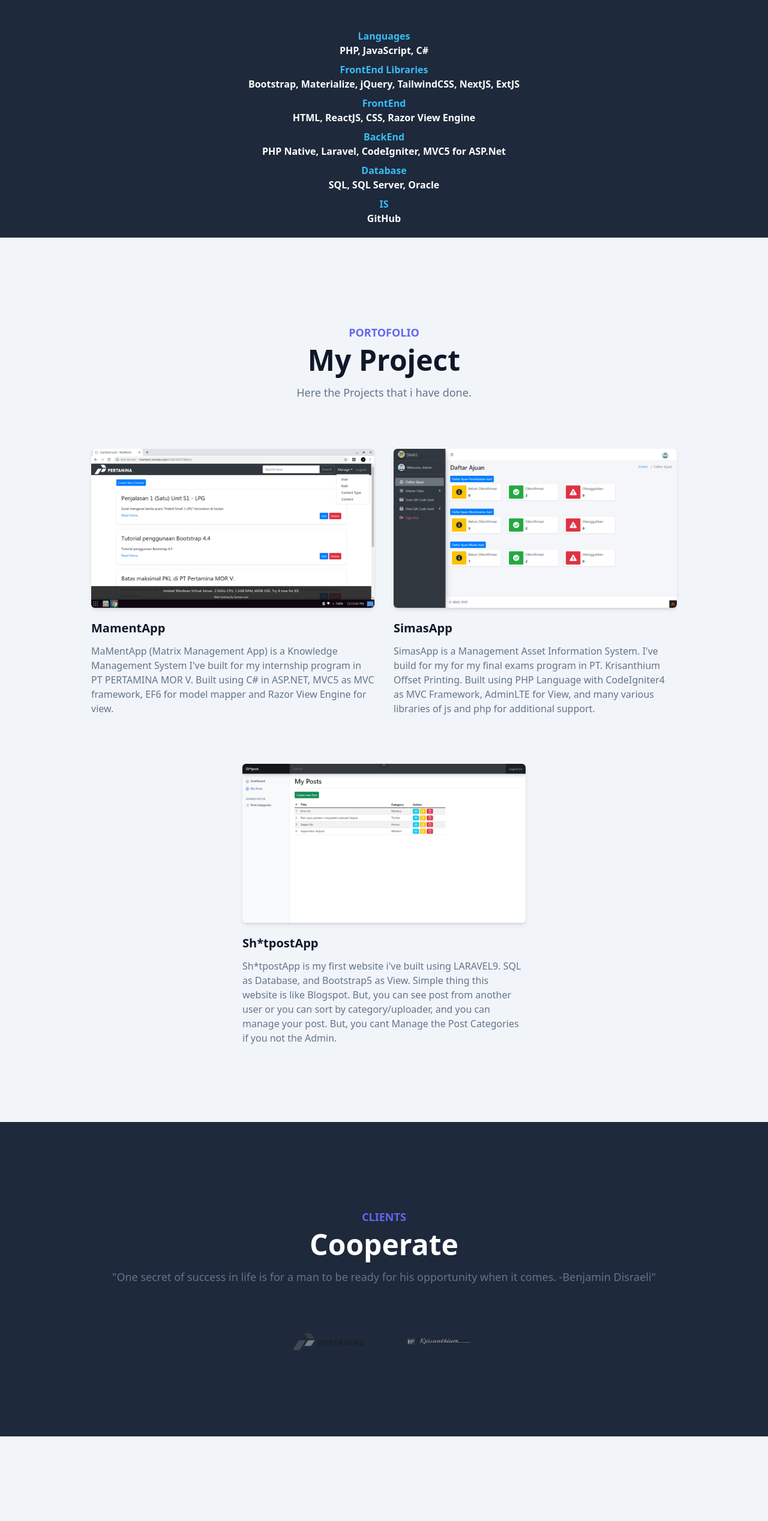
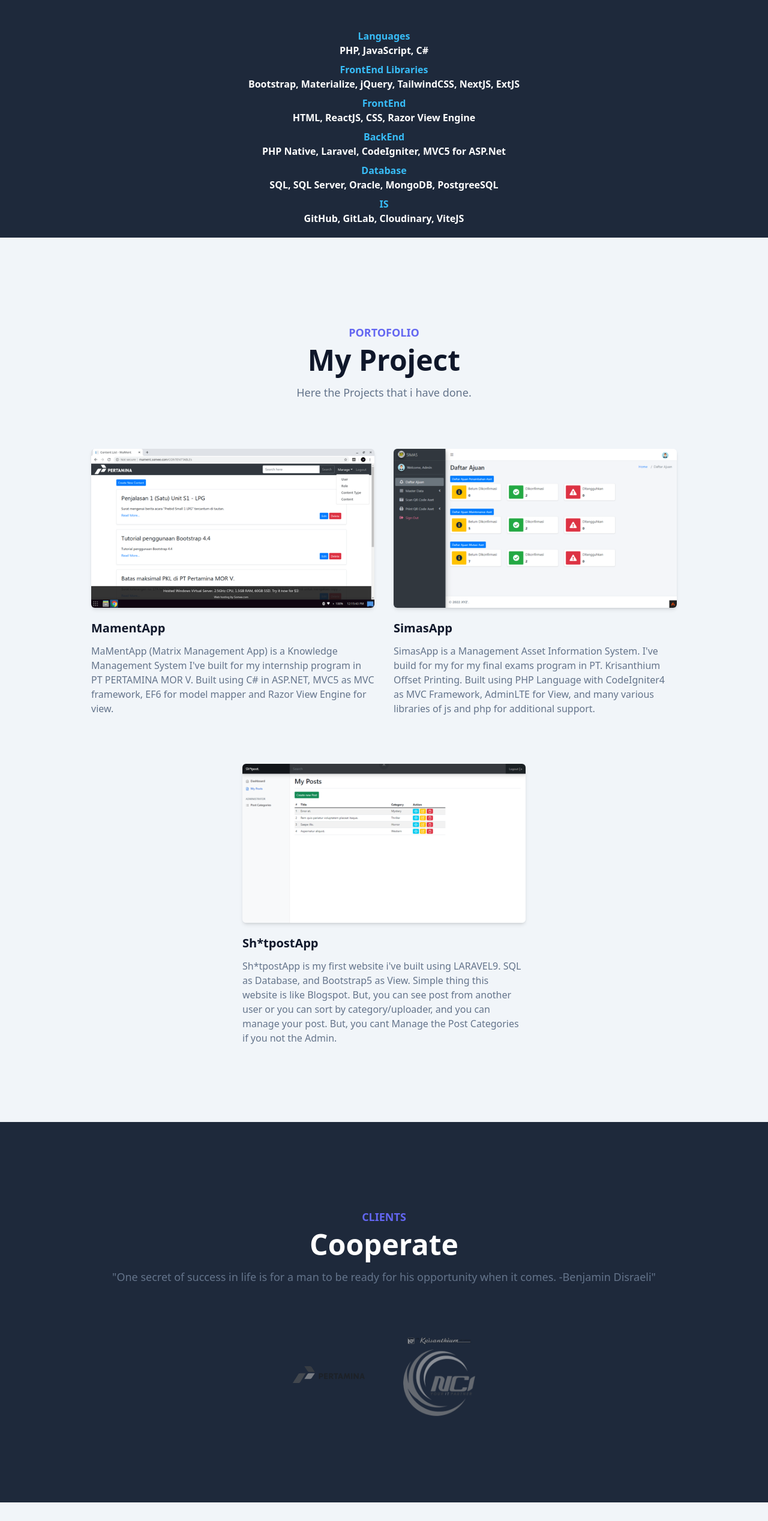
Before and after one commit to syahronirizki/my-portofolio, a website: page index.html in a window 1280 px wide. Shown: the part 1688-4223 px from the top of the page at 60% size. Drawn offline with Linux system fonts and the light colour scheme; some packages are replaced by stand-ins of ours; a script that the page names is missing.

Commit message:
Update index.html

```diff
--- a/index.html
+++ b/index.html
@@ -342,13 +342,13 @@
                   <label for="Database" class="text-base font-bold text-sky-400"
                     >Database</label
                   >
-                  <p class="text-base font-semibold text-white">SQL, SQL Server, Oracle</p>
+                  <p class="text-base font-semibold text-white">SQL, SQL Server, Oracle, MongoDB, PostgreeSQL</p>
                 </div>
                 <div class="w-full px-4 mb-2">
                   <label for="IS" class="text-base font-bold text-sky-400"
                     >IS</label
                   >
-                  <p class="text-base font-semibold text-white">GitHub</p>
+                  <p class="text-base font-semibold text-white">GitHub, GitLab, Cloudinary, ViteJS</p>
                 </div>
                 </div>
               </div>
@@ -470,6 +470,10 @@
                 src="dist/img/clients/LogotypeKOP-01-removebg-preview.png"
                 alt="krisanthium"
               />
+              <img
+                   src="dist/img/clients/LOGO-NCI-removebg-preview.png"
+                   alt="nci"
+                   />
             </a>
           </div>
         </div>
```
